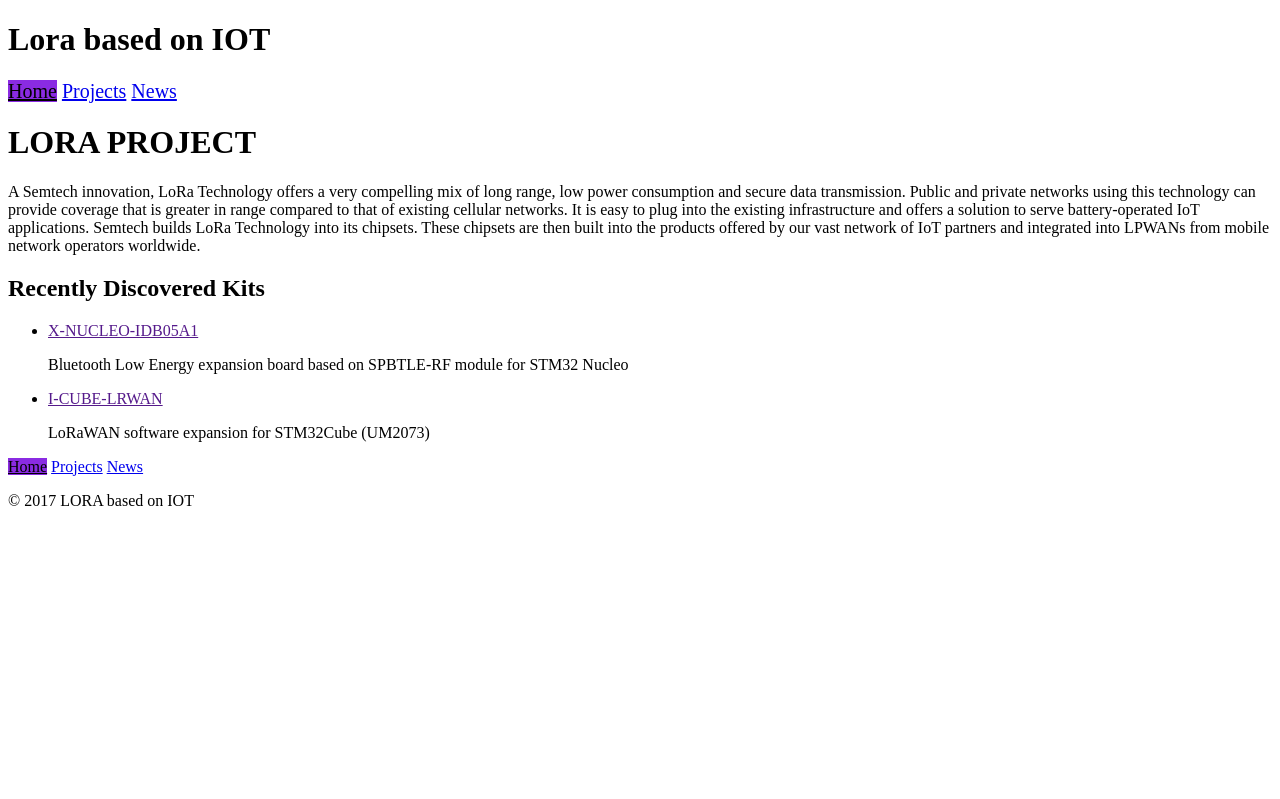
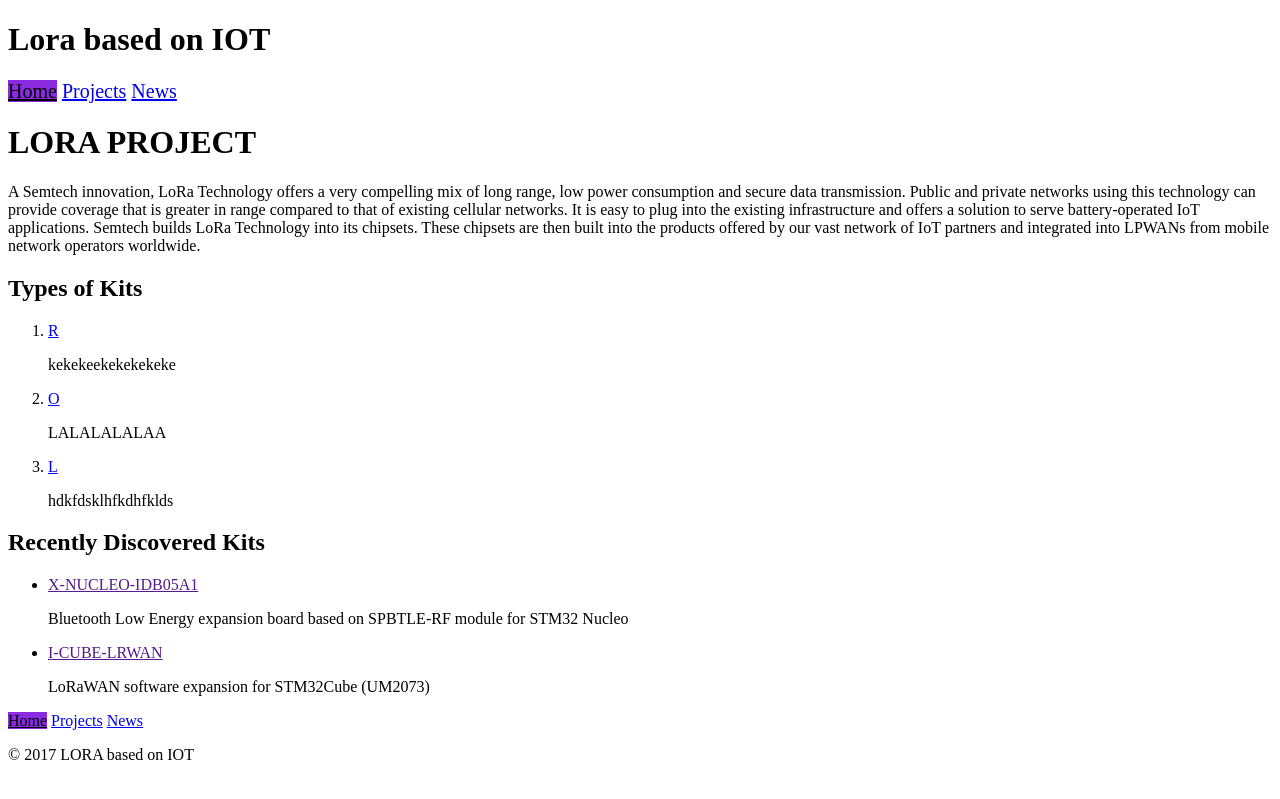
Before and after one commit to emma910209/LORA, a Jekyll site: the page built from index.html, in a window 1280 px wide. Shown: the top 799 px of the page. Built offline with Jekyll 4.4.1, drawn with Linux system fonts in a browser that asks for light colours.

Commit message:
修改kit-type呈现形式

```diff
--- /dev/null
+++ b/_data/kit-types.yml
@@ -0,0 +1,10 @@
+- title: R
+  folder: r
+  content: kekekeekekekekeke
+
+- title: O
+  folder: O
+  content: LALALALALAA
+- title: L
+  folder: l
+  content: hdkfdsklhfkdhfklds
--- a/index.html
+++ b/index.html
@@ -1,9 +1,24 @@
 ---
 layout: default
+titleAfter: Lora based on IOT
+meta: data analyses Lora based based on IOT form the University of Sydney
+priority: 1.0
 ---
 
     <h1>LORA PROJECT</h1>
     <p>A Semtech innovation, LoRa Technology offers a very compelling mix of long range, low power consumption and secure data transmission. Public and private networks using this technology can provide coverage that is greater in range compared to that of existing cellular networks. It is easy to plug into the existing infrastructure and offers a solution to serve battery-operated IoT applications. Semtech builds LoRa Technology into its chipsets. These chipsets are then built into the products offered by our vast network of IoT partners and integrated into LPWANs from mobile network operators worldwide.</p>
+
+<h2>Types of Kits</h2>
+<ol>
+   {% for kit in site.data.kit-types %}
+
+    <li>
+   <a href="#">{{kit.title}}</a>
+
+    {{kit.content | markdownify}}
+    </li>
+    {% endfor %}
+      </ol>
 
 <h2>Recently Discovered Kits</h2>
 
```
Also changed, not shown: _posts/Kit-types/0000-01-01-L.md (+7 -0 lines), _posts/Kit-types/0000-02-02-O.md (+7 -0 lines), _posts/Kit-types/0000-03-03-R.md (+7 -0 lines).
